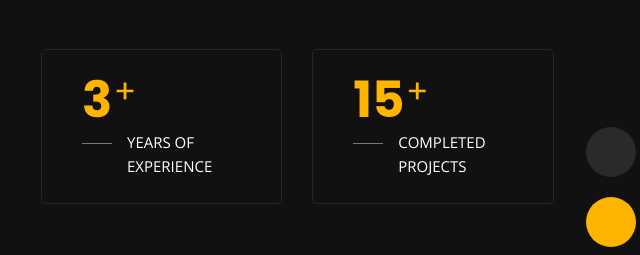
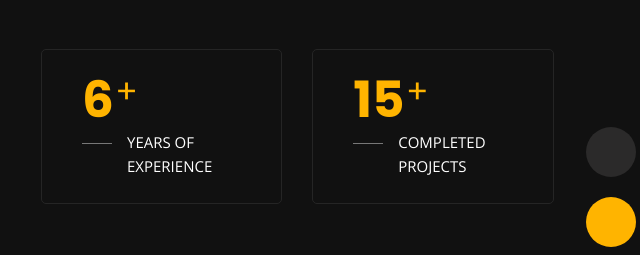
Before and after one commit to farahaniamin/resume, a plain HTML site: page about.html in a window 1280 px wide. Shown: the part 178-433 px from the top of the page, 614-1254 px from the left. Drawn offline with nearby package versions, Linux system fonts and the light colour scheme; some icons are missing; a web font is replaced by a local one.

Commit message:
Some Minor Chenge

```diff
--- a/about.html
+++ b/about.html
@@ -401,7 +401,7 @@
             <div class="row">
               <div class="col-6">
                 <div class="box-stats with-margin">
-                  <h3 class="poppins-font position-relative">3</h3>
+                  <h3 class="poppins-font position-relative">6</h3>
                   <p
                     class="open-sans-font m-0 position-relative text-uppercase"
                   >
```
